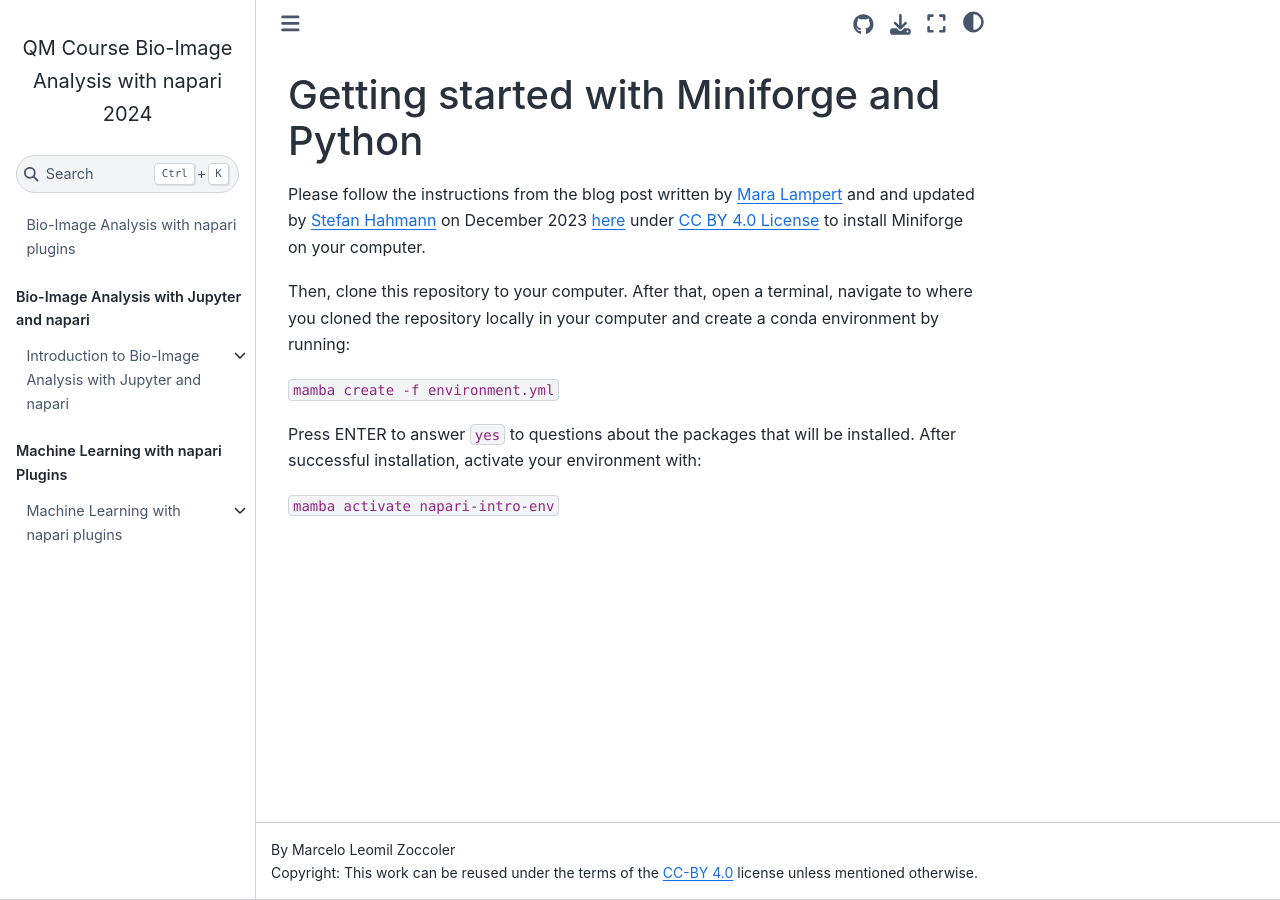
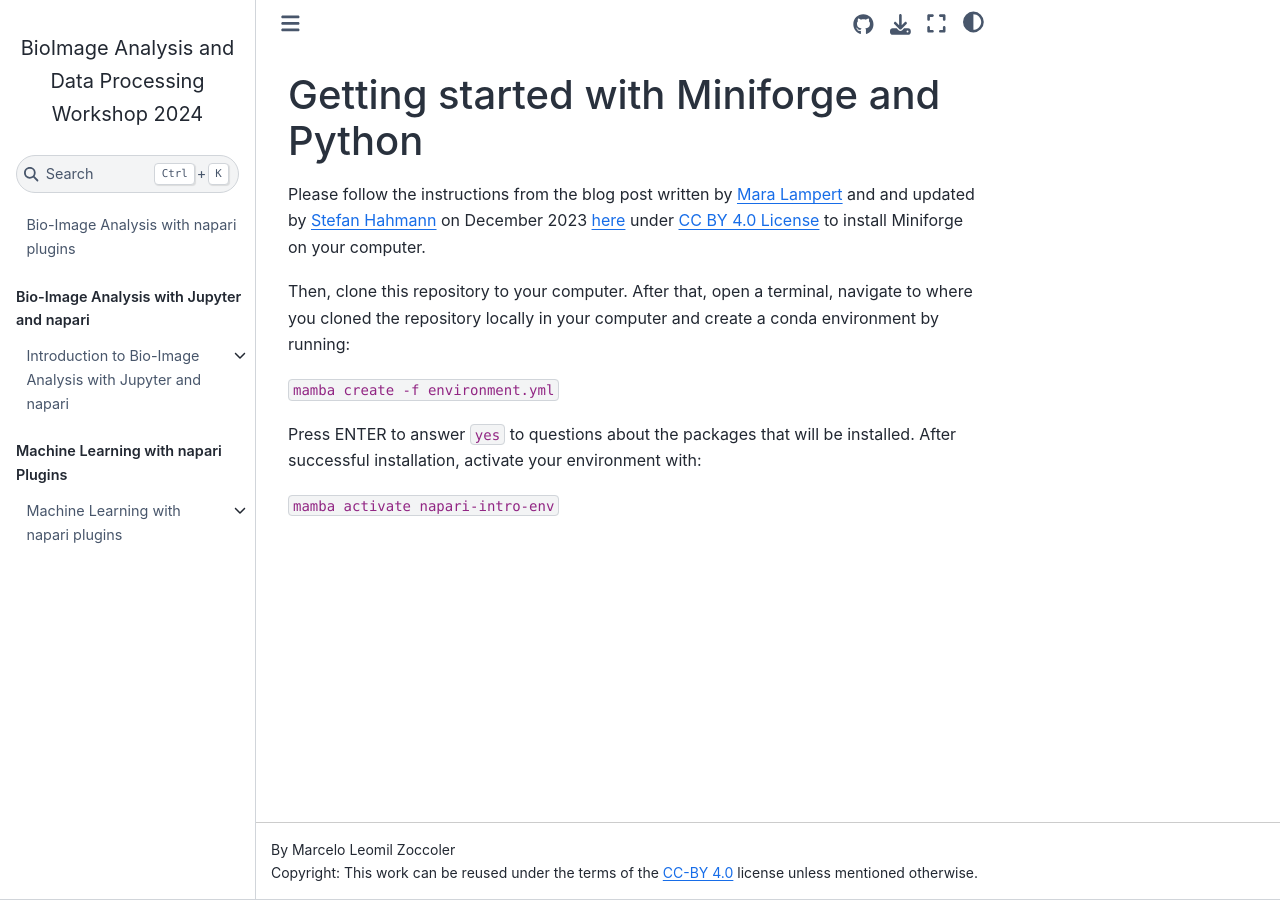
Before and after one commit to BiAPoL/BioImage-Analysis-and-Data-Processing-Workshop-2024, a Jupyter Book: the page built from docs/installation.md, in a window 1280 px wide. Built offline with Jupyter Book 1.0.4 settings and Sphinx 7.4.7 and the Sphinx Book theme 1.1.4, drawn with Linux system fonts in a browser that asks for light colours; pages that are not in the unit, such as notebooks, are missing from menus.

Commit message:
Update jupyter book configuration file

```diff
--- a/docs/_config.yml
+++ b/docs/_config.yml
@@ -1,5 +1,5 @@
 # In _config.yml
-title: QM Course Bio-Image Analysis with napari 2024
+title: BioImage Analysis and Data Processing Workshop 2024
 author: Marcelo Leomil Zoccoler
 logo: biapol_logo.png
 execute:
@@ -11,11 +11,11 @@
 
   # Information about where the book exists on the web
 repository:
-  url: https://github.com/zoccoler/QM_Course_Bio_Image_Analysis_with_napari_2024 # Online location of your book
+  url: https://github.com/BiAPoL/BioImage-Analysis-and-Data-Processing-Workshop-2024 # Online location of the book
   path_to_book: docs
-  branch: main # Which branch of the repository should be used when creating links (optional)
+  branch: main # branch used when creating links (optional)
 
-# Add GitHub buttons to your book
+# Add GitHub buttons to the book
 # See https://jupyterbook.org/customize/config.html#add-a-link-to-your-repository
 html:
   use_issues_button: true
```
